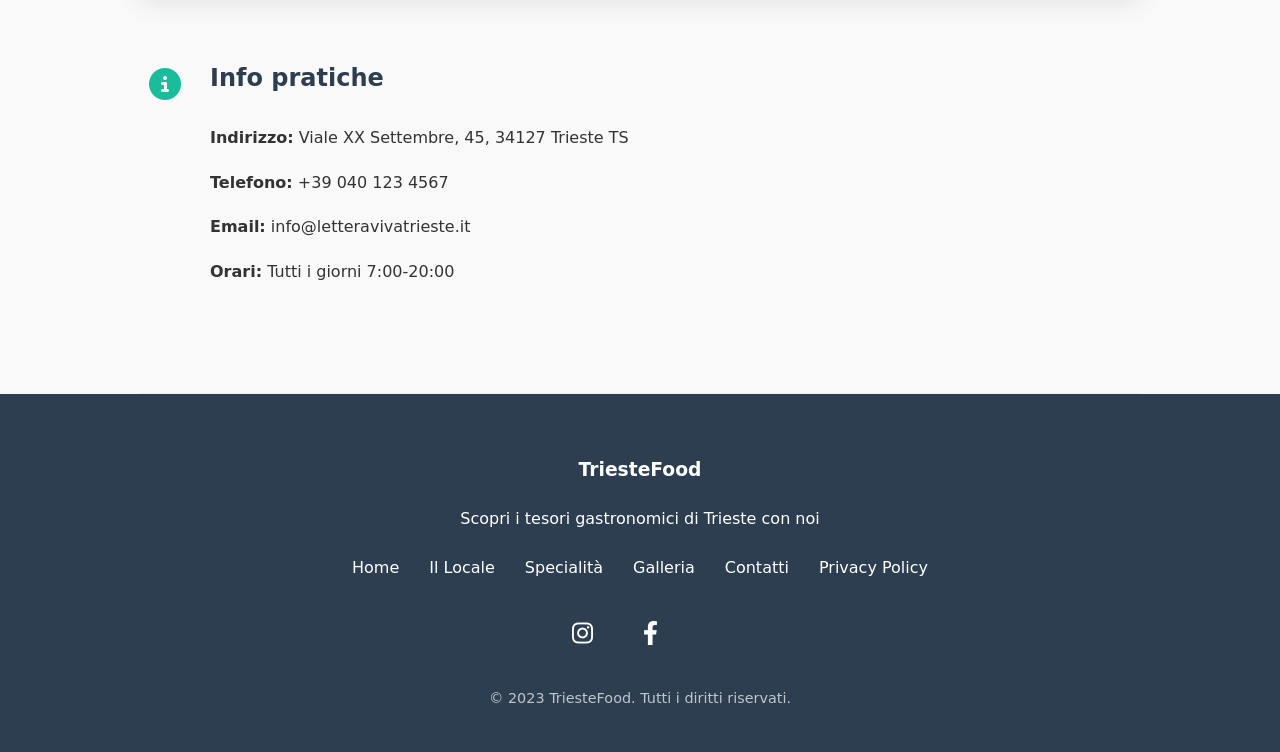
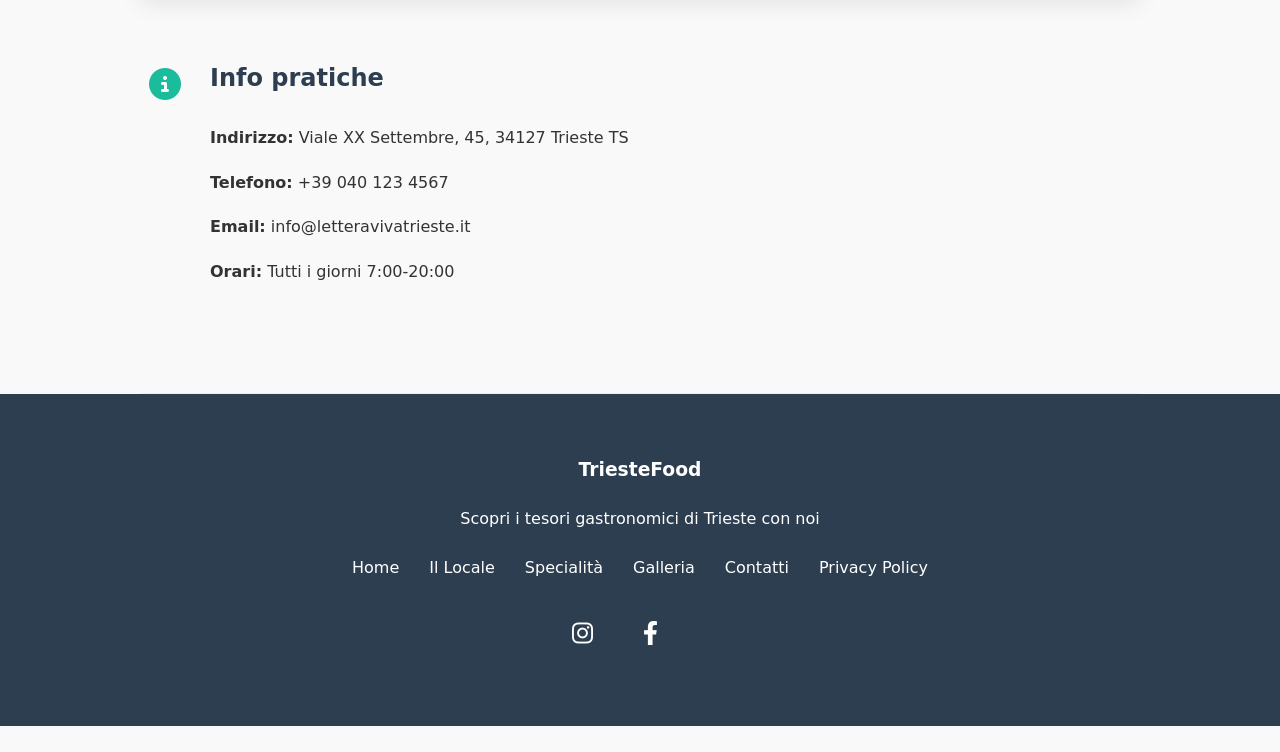
Before and after one commit to JembiPower/Lettera-Viva.github.io, a plain HTML site: page index.html in a window 1280 px wide. Shown: the part 5457-6209 px from the top of the page. After the commit the page ends 6183 px from the top, so only its background shows below. Drawn offline with Linux system fonts and the light colour scheme; some icons are missing; a web font is replaced by a local one.

Commit message:
Update index.html

```diff
--- a/index.html
+++ b/index.html
@@ -691,10 +691,6 @@
                     <i class="fab fa-tripadvisor"></i>
                 </a>
             </div>
-
-            <div class="copyright">
-                &copy; 2023 TriesteFood. Tutti i diritti riservati.
-            </div>
         </div>
     </footer>
 </body>
```
